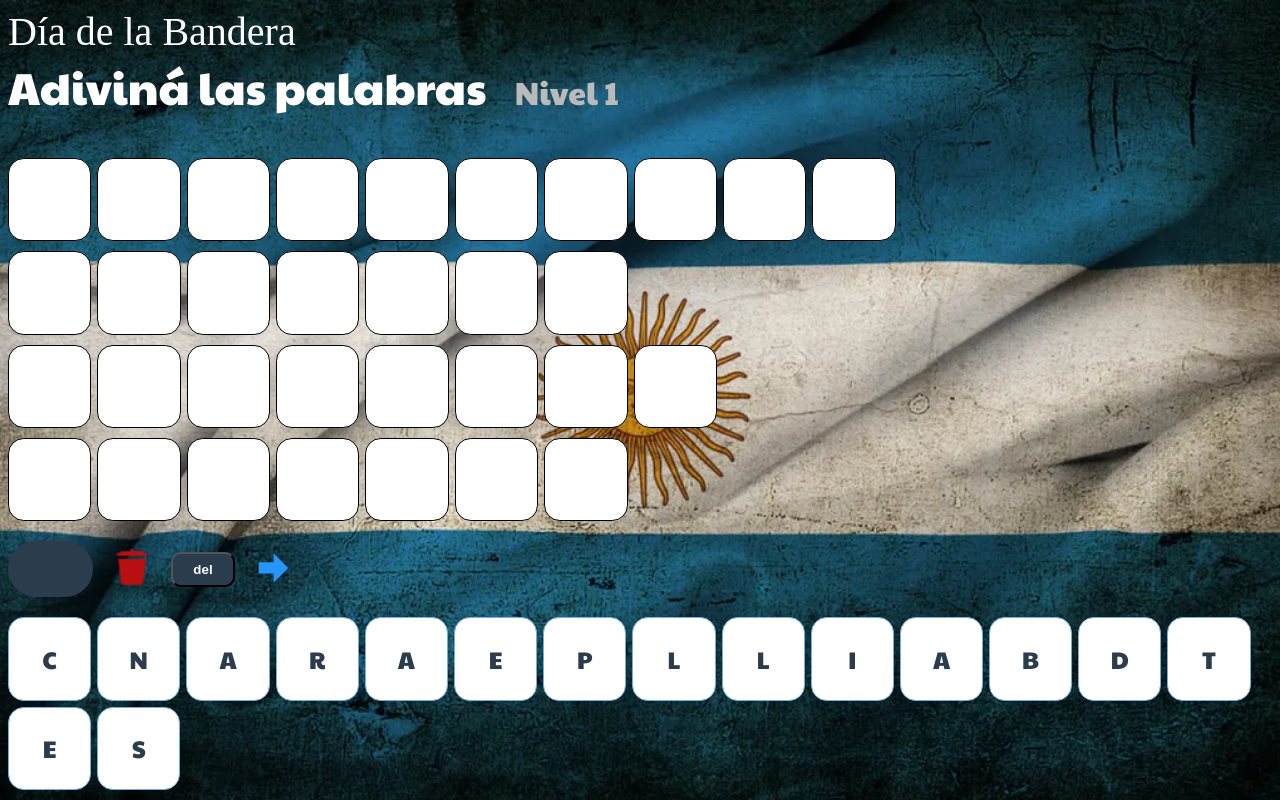
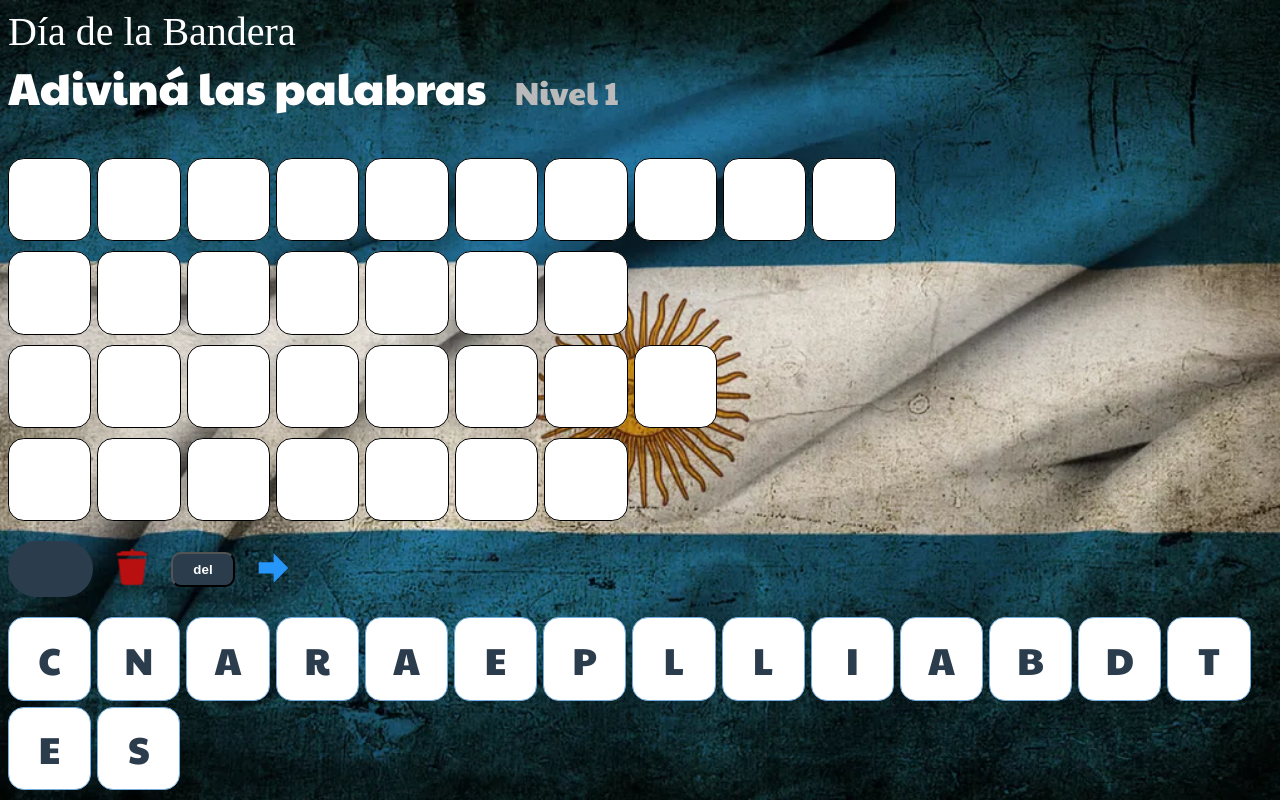
Before and after one commit to TomasSorgetti/DiaDeLaBandera, a React (Vite) app: page / in a window 1280 px wide. Built offline with nearby package versions, Linux system fonts and the light colour scheme; no server answers; a web font is replaced by a local one.

Commit message:
letter in desktop resolution

```diff
--- a/src/App.css
+++ b/src/App.css
@@ -356,7 +356,7 @@ p {
     border-radius: 0.99006rem;
     padding: 0.39131rem;
   }
-  .leter span {
+  .leter {
     font-size: 2.34781rem;
     padding: 0.39131rem;
   }
```
